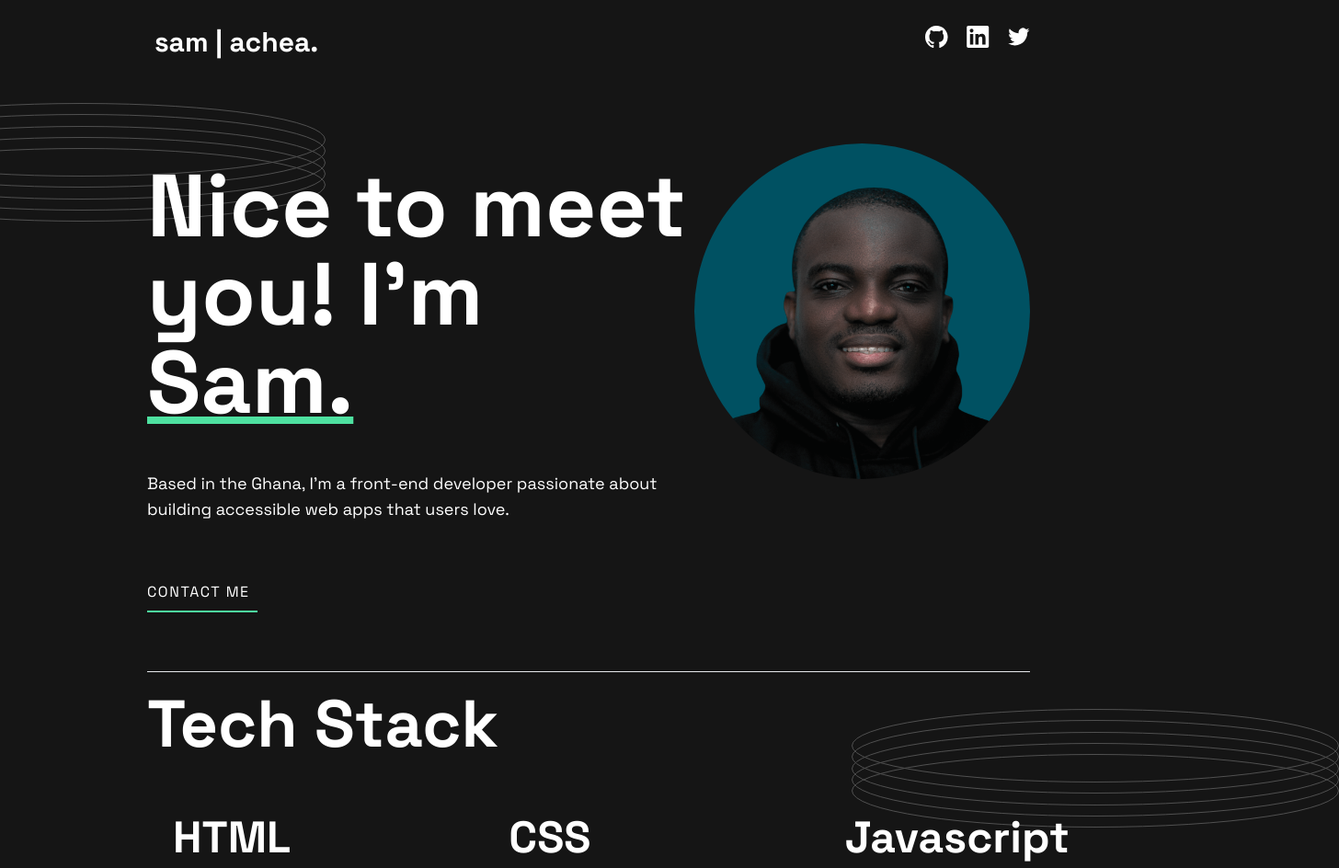
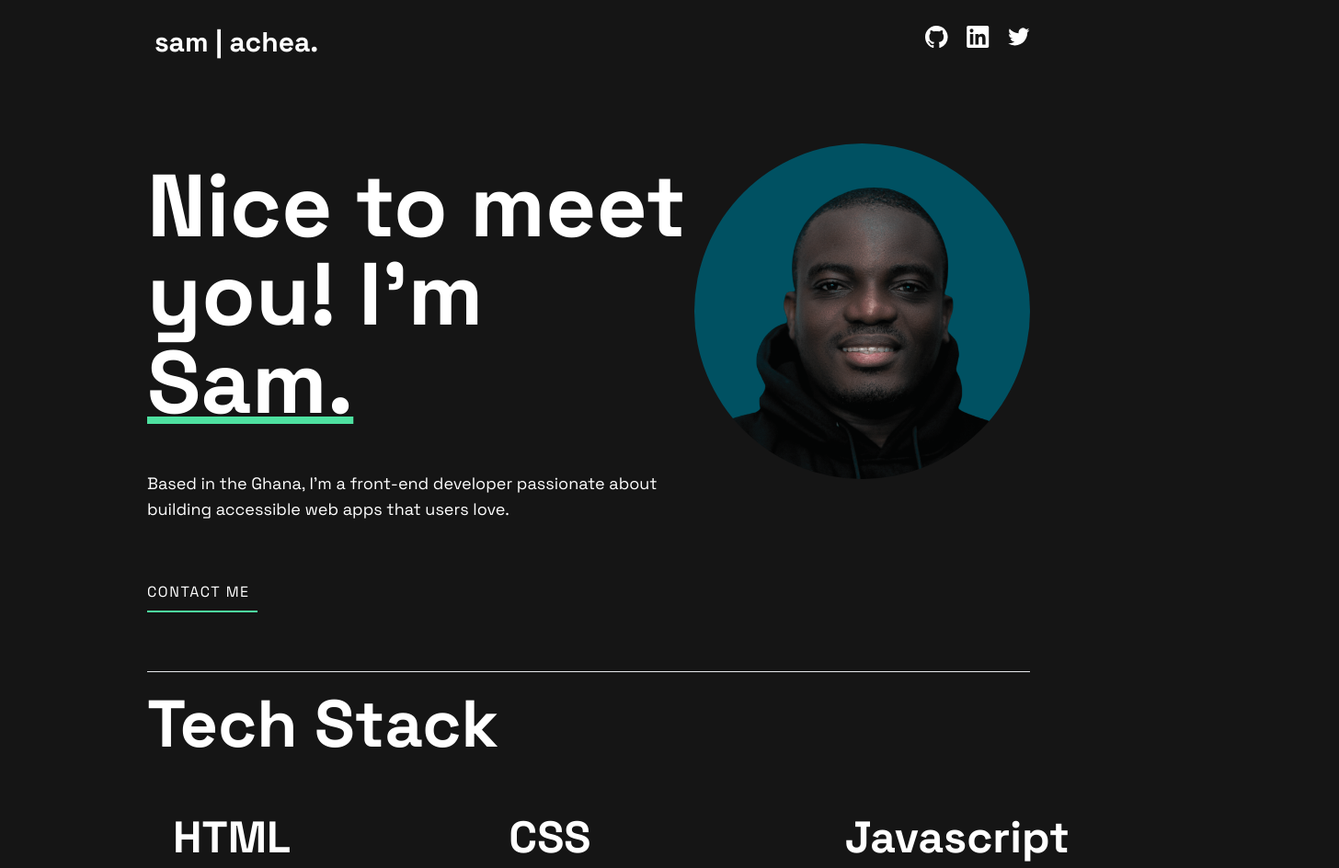
Before and after one commit to yawsamcode/Single-page-developer-portfolio, a website: page index.html in a window 1280 px wide. Shown: the top 944 px of the page at 92% size, 1456 px wide, since content can reach past the window. Drawn offline with nearby package versions, Linux system fonts and the light colour scheme; files whose address does not match are found by name.

Commit message:
Remove background patterns

```diff
--- a/index.html
+++ b/index.html
@@ -88,9 +88,9 @@
           />
         </div>
       </div>
-<div class="absolute z-0 top-[820px] -left-80 md:-left-44 md:top-28">
+<!-- <div class="absolute z-0 top-[820px] -left-80 md:-left-44 md:top-28">
   <img src="./images/pattern-rings.svg" alt="pattern-rings">
-</div>
+</div> -->
 
       <div class="mx-auto md:mx-0 left">
         <hr />
@@ -107,9 +107,9 @@
     <div
       class="flex flex-col gap-8 py-10 md:grid md:grid-cols-2  md:py-16 lg:grid-cols-3 px-4 md:px-7 "
     >
-    <div class="absolute z-1 top-[820px] -right-80 md:-right-44 md:top-10">
+    <!-- <div class="absolute z-1 top-[820px] -right-80 md:-right-44 md:top-10">
       <img src="./images/pattern-rings.svg" alt="">
-    </div>
+    </div> -->
 
       <div class="text-center md:text-left">
         <h2 class="text-3xl font-bold leading-10 mb-1 md:text-5xl">HTML</h2>
@@ -426,9 +426,9 @@
       <div class="pt-16 text-left lg:pr-32 ">
         <h2 class="font-bold text-4xl md:text-5xl lg:text-7xl">Contact</h2>
 
-        <div class="absolute z-2  -left-3/4  bottom-14 md:-left-44 md:bottom-24">
+        <!-- <div class="absolute z-2  -left-3/4  bottom-14 md:-left-44 md:bottom-24">
           <img src="./images/pattern-rings.svg" alt="">
-        </div>
+        </div> -->
 
         <p class="pt-5">
           I would love to hear about your project and how I could help. Please
```
